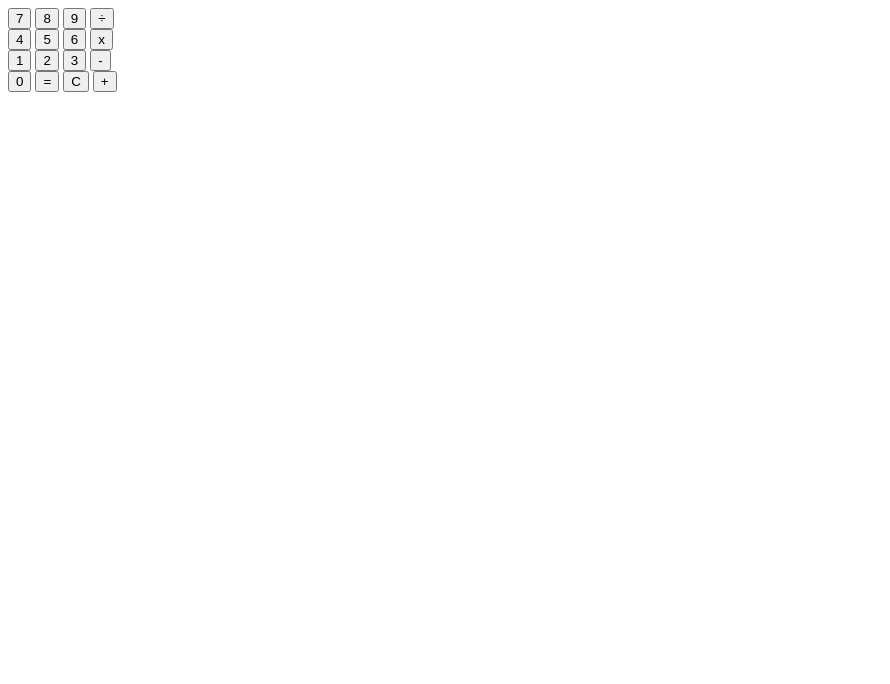
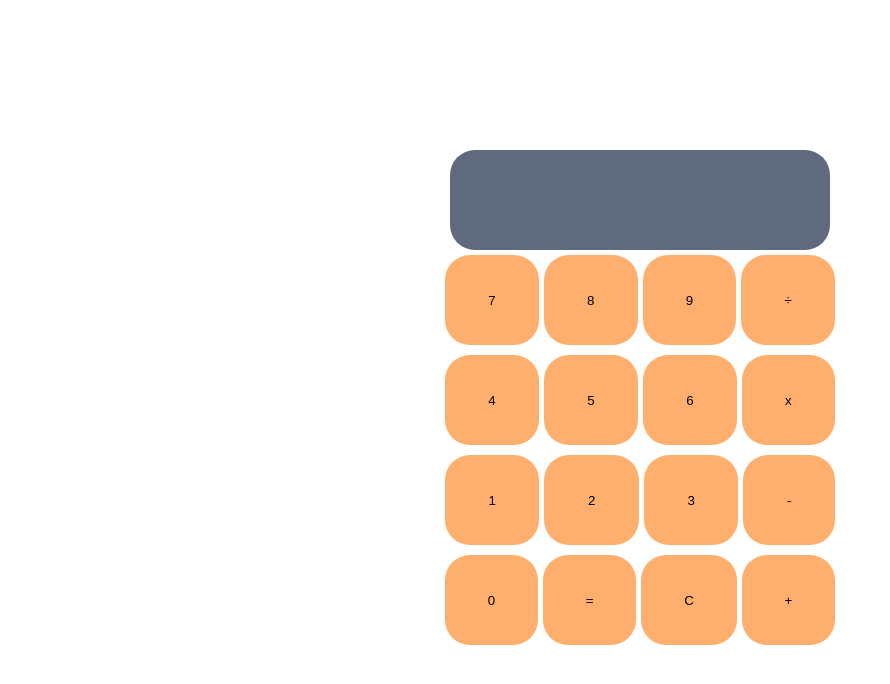
Before and after one commit to JuanJTorresB/Calculadora, a plain HTML site: page index.html in a window 1280 px wide. Shown: the whole page, without its empty margins (0-890 px from the left). Drawn offline with Linux system fonts and the light colour scheme.

Commit message:
style: :zap: Mejorando CSS

```diff
--- a/index.html
+++ b/index.html
@@ -4,36 +4,36 @@
     <meta charset="UTF-8">
     <meta name="viewport" content="width=device-width, initial-scale=1.0">
     <link rel="stylesheet" href="style.css">
+    <script defer src="main.js"></script>
     <title>Calculadora</title>
 </head>
 <body>
     <main class="container">
         <output class="container__output"></output>
-        <section class="container__section">
-            <button class="container__button">7</button>
-            <button class="container__button">8</button>
-            <button class="container__button">9</button>
-            <button class="container__button">÷</button>
+        <section class="container__section section--3">
+            <button class="container__button button--1">7</button>
+            <button class="container__button button--2">8</button>
+            <button class="container__button button--3">9</button>
+            <button class="container__button button--4">÷</button>
         </section>
-        <section class="container__section">
-            <button class="container__button">4</button>
-            <button class="container__button">5</button>
-            <button class="container__button">6</button>
-            <button class="container__button">x</button>
+        <section class="container__section section--2">
+            <button class="container__button button--1">4</button>
+            <button class="container__button button--2">5</button>
+            <button class="container__button button--3">6</button>
+            <button class="container__button button--4">x</button>
         </section>
-        <section class="container__section">
-            <button class="container__button">1</button>
-            <button class="container__button">2</button>
-            <button class="container__button">3</button>
-            <button class="container__button">-</button>
+        <section class="container__section section--1">
+            <button class="container__button button--1">1</button>
+            <button class="container__button button--2">2</button>
+            <button class="container__button button--3">3</button>
+            <button class="container__button button--4">-</button>
         </section>
-        <section class="container__section">
-            <button class="container__button">0</button>
-            <button class="container__button">=</button>
-            <button class="container__button">C</button>
-            <button class="container__button">+</button>
+        <section class="container__section section--0">
+            <button class="container__button button--1">0</button>
+            <button class="container__button button--2">=</button>
+            <button class="container__button button--3">C</button>
+            <button class="container__button button--4">+</button>
         </section>
     </main>
-    <script src="main.js"></script>
 </body>
 </html>
--- a/style.css
+++ b/style.css
@@ -0,0 +1,82 @@
+*{
+    margin: 0;
+    padding: 0;
+    box-sizing: border-box;
+}
+
+body{
+    width: 100vw;
+    height: 100vh;
+    display: flex;
+    align-items: center;
+    justify-content: center;
+}
+
+.container {
+    display: grid;
+    grid-template-areas:
+    "output"
+    "section3"
+    "section2"
+    "section1"
+    "section0";
+}
+
+.container__output {
+    background-color: rgb(96, 106, 126);
+    margin: auto;
+    grid-area: output;
+    width: 95%;
+    border-radius: 25px;
+    min-height: 100px;
+    max-height: 20vw;
+}
+
+.container__section {
+    min-height: 100px;
+    min-width: 400px;
+    max-width: 500px;
+    display: grid;
+    padding: 5px;
+    gap: 5px;
+    grid-template-areas:
+    "b1 b2 b3 b4";
+}
+
+.button--1 {
+    grid-area:b1;
+}
+
+.button--2 {
+    grid-area:b2;
+}
+
+.button--3 {
+    grid-area:b3;
+}
+
+.button--4 {
+    grid-area:b4;
+}
+
+.section--0 {
+    grid-area: section0;
+}
+
+.section--1 {
+    grid-area: section1;
+}
+
+.section--2 {
+    grid-area: section2;
+}
+
+.section--3 {
+    grid-area: section3;
+}
+
+.container__button{
+    border-radius: 25px;
+    background-color: rgb(255, 175, 109);
+    border: 0px;
+}
```
